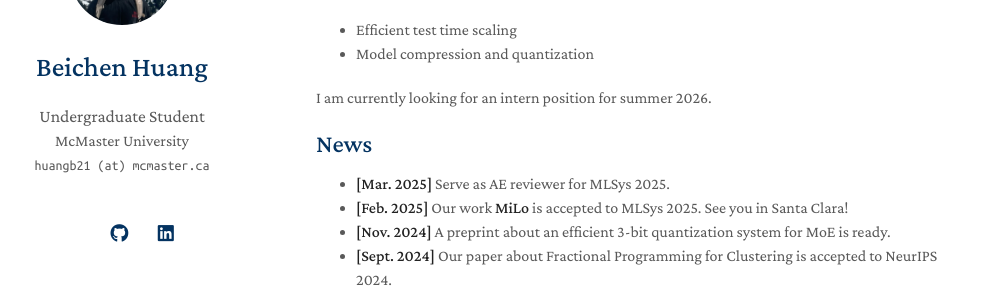
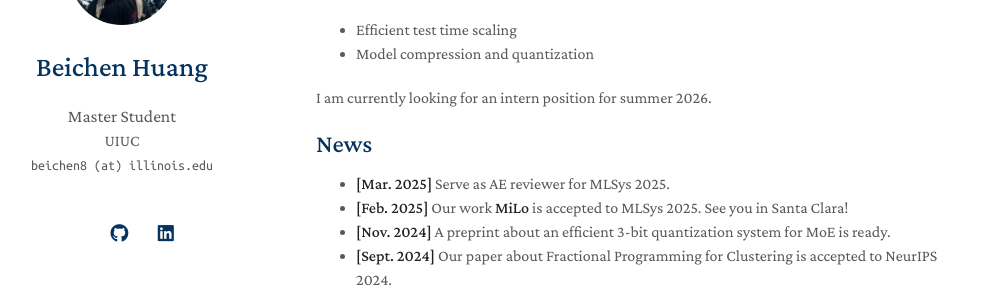
Before and after one commit to BeichenHuang/BeichenHuang.github.io, a Jekyll site: the page built from index.md, in a window 1280 px wide. Shown: the part 159-454 px from the top of the page, without its empty margins (154-1144 px from the left). Built offline with Jekyll 4.4.1, drawn with Linux system fonts in a browser that asks for light colours; a style sheet for code colours, icons or effects is not loaded; our own code applies the rules of GitHub Pages for plain Markdown files.

Commit message:
Update personal information in _config.yml

```diff
--- a/_config.yml
+++ b/_config.yml
@@ -1,8 +1,8 @@
 # Basic Information
 title: Beichen Huang
-position: Undergraduate Student
-affiliation: McMaster University
-email: huangb21 (at) mcmaster.ca
+position: Master Student
+affiliation: UIUC
+email: beichen8 (at) illinois.edu
 
 # Search Engine Optimization (SEO)
 # The following information is used to improve the website traffic from search engines, e.g., Google.
```
